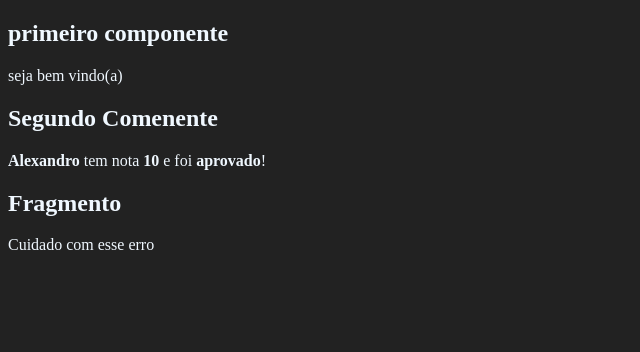
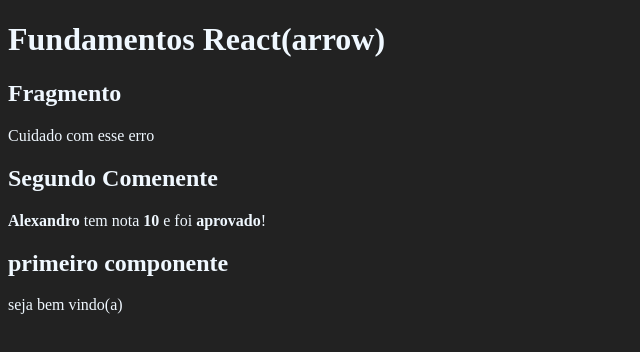
Before and after one commit to Alexandrodasilva/-fundamentalsReact, a React (Create React App) app: page / in a window 1280 px wide. Shown: the top 352 px of the page, without its empty margins (0-640 px from the left). Built offline with nearby package versions, Linux system fonts and the light colour scheme.

Commit message:
adionando um arquivo app para fazer todas manipulações nela, deixando  o index para receber receber o component app

```diff
--- /dev/null
+++ b/src/App.jsx
@@ -0,0 +1,18 @@
+import React from "react";
+import Primeiro from './components/basicos/Primeiro'
+import ComPar from './components/basicos/ComParamentro'
+import Fragmento from './components/basicos/Fragmento'
+
+export default function App(){
+    return(
+        <div id="app">
+            <h1>Fundamentos React(arrow)</h1>
+            <Fragmento/>
+            <ComPar
+                titulo="Segundo Comenente"
+                aluno="Alexandro"
+                nota={9.5} />
+            <Primeiro></Primeiro>
+        </div>
+    );
+}
--- a/src/index.js
+++ b/src/index.js
@@ -1,18 +1,10 @@
 import reactDOM from 'react-dom'
 import React from 'react'
 import './index.css'
-import Primeiro from './components/basicos/Primeiro'
-import ComPar from './components/basicos/ComParamentro'
-import Fragmento from './components/basicos/Fragmento'
+import App from './App'
+
 
 reactDOM.render(
-    <div>
-        <Primeiro></Primeiro>
-        <ComPar
-            titulo="Segundo Comenente"
-            aluno="Alexandro"
-            nota={9.5} />
-        <Fragmento></Fragmento>
-    </div>,
+    <App/>,
     document.getElementById('root')
 )
```
